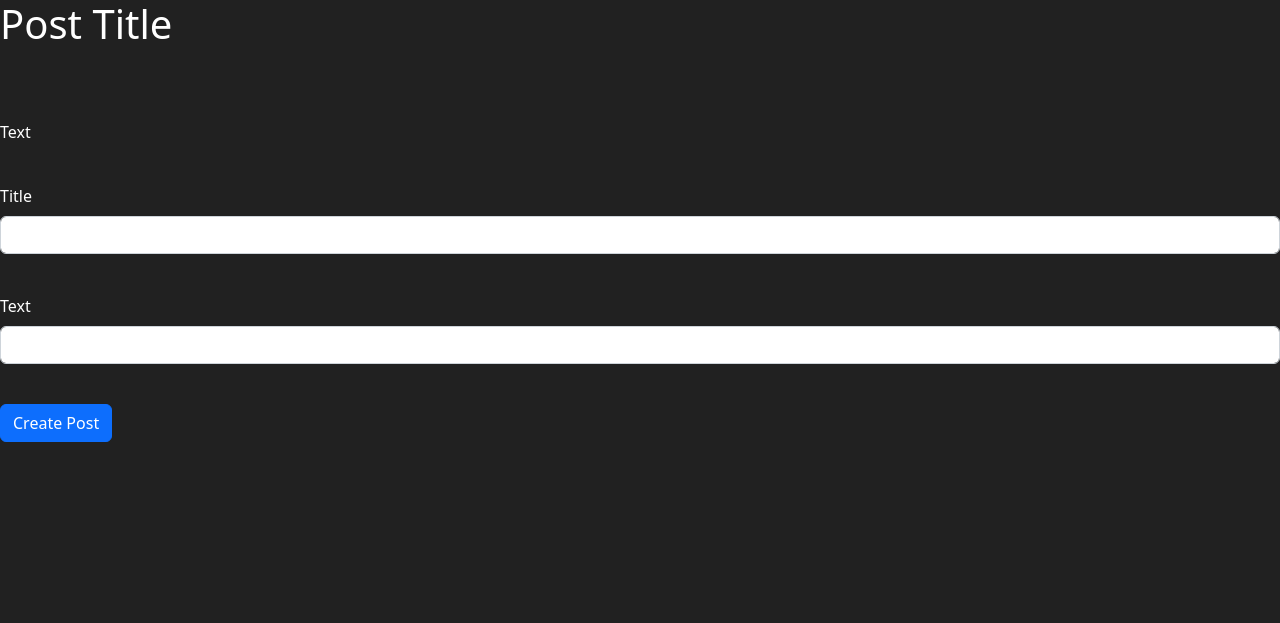
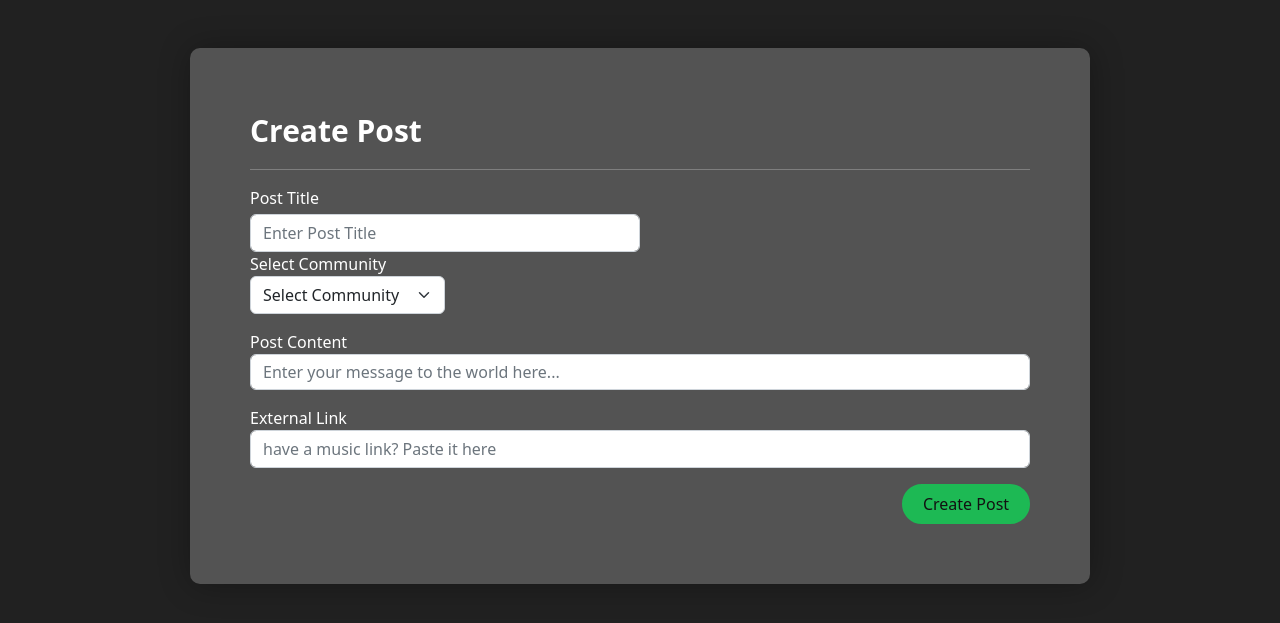
Before and after one commit to GTrac/hearddit, a Flask app: template templates/create_post.html in a window 1280 px wide. Shown: the top 623 px of the page. Run offline with Flask 3, Linux system fonts and the light colour scheme; the template is opened without the code that fills it, so the values that code supplies are empty; parts of the project's set-up code (start-up, migrations or seed data) failed here and were passed over.

Commit message:
Fixed Merge Conflict

```diff
--- a/templates/create_post.html
+++ b/templates/create_post.html
@@ -1,24 +1,45 @@
-{% extends '_layout.html' %}
+{%extends '_layout.html'%}
+{%block body%}
+<div class="container">
+  <div class="row d-flex pt-5 justify-content-center">
+      <div class="hearddit-card-account">
+          <div class="card-header d-flex flex-column">
+              <div class="title">Create Post</div>
+              <!-- Update to link to spotifty intergration -->
+              <hr>
+          </div>
+          <form>
+            <div class="form-row">
+                <div class="form-group col-md-6">
+                  <label for="title">Post Title</label>
+                  <input type="text" class="form-control mt-1" id="title" name="title" aria-describedby="title" placeholder="Enter Post Title">
+                </div>
+                <div class="form-group col-md-3">
+                    <label for="title">Select Community</label>
+                    <select class="form-select" id="community_select" aria-label="">
+                      <option selected>Select Community</option>
+                      {% for community in communities %}
+                      <option value="{{iteration}}"> {{community}}</option>
+                      {% endfor %}
+                    </select>
+                </div>
+            </div>
+            <div class="form-row">
+              <div class="form-group">
+                <label for="content" class="mt-3">Post Content</label>
+                <input type="text" class="form-control h-75" id="post-content" name="post-content" placeholder="Enter your message to the world here...">
+              </div>
+            </div>
+            <div class="form-row">
+              <div class="form-group">
+                <label for="post-link" class="mt-3">External Link</label>
+                <input type="text" class="form-control" id="post-link" name="post-link" placeholder="have a music link? Paste it here">
+            </div>
+            </div>
+            <button type="submit" class="btn btn-hearddit-primary float-end mt-3">Create Post</button></form>
+          </form>
+      </div>
+  </div>
+</div>
 
-{% block title %} Create Post | Create New Post{% endblock %}
-
-{% block body %}
-<h1 class="mb-5">Post Title</h1>
-<br>
-<p class="mb-3">Text</p>
-<br>
-<!-- Only need the title and text for the form. -->
-<form action="/create/post" method="post">
-    <div class="mb-3">
-        <label for="post_title" class="form-label">Title</label>
-        <input type="text" name="post_title" id="post_title" class="form-control" autocomplete="off" requried>
-    </div>
-    <br>
-    <div class="mb-3">
-        <label for="post_text" class="form-label">Text</label>
-        <input type="text" name="post_text" id="post_text" class="form-control" autocomplete="off" required>
-    </div>
-    <br>
-    <button type="submit" class="btn btn-primary">Create Post</button>
-</form>
-{% endblock %}
+{%endblock%}
```
Also changed, not shown: templates/create.html (deleted, +0 -45 lines).
